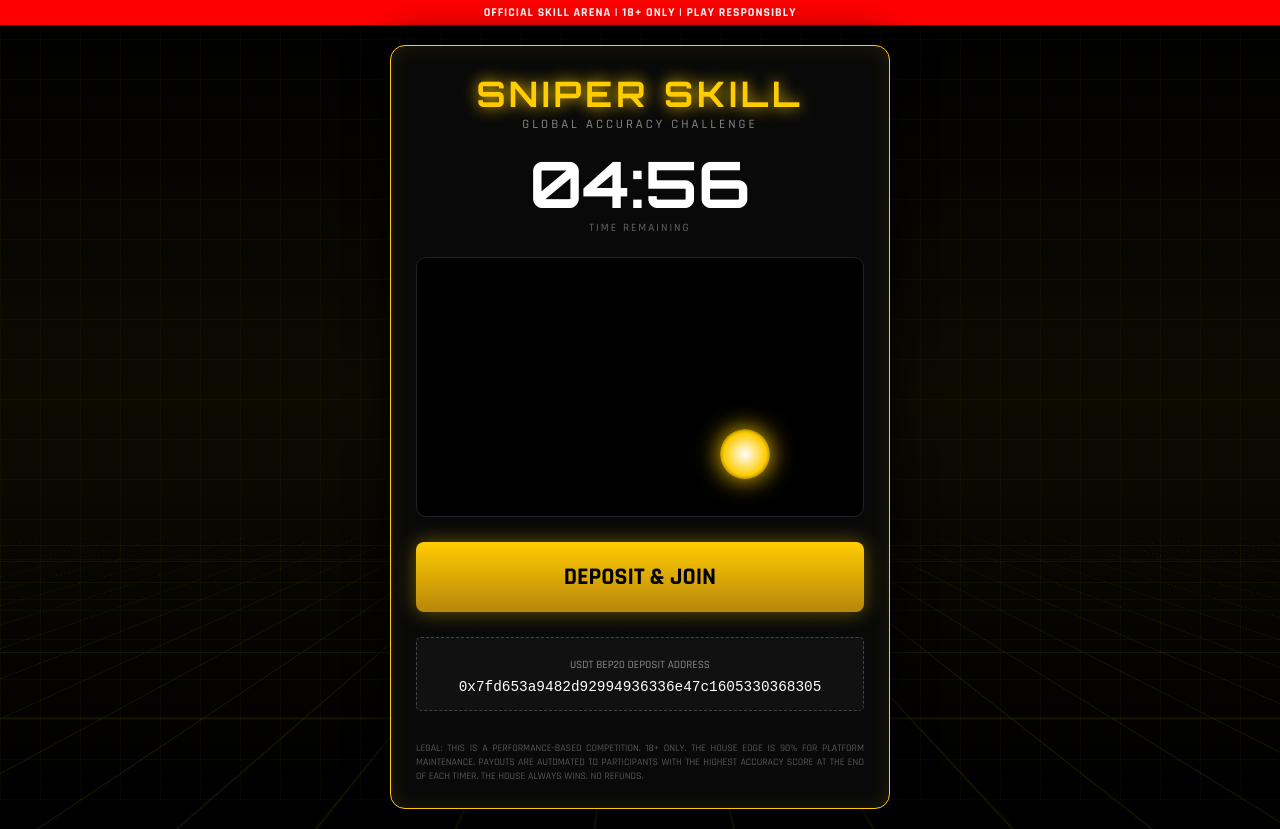
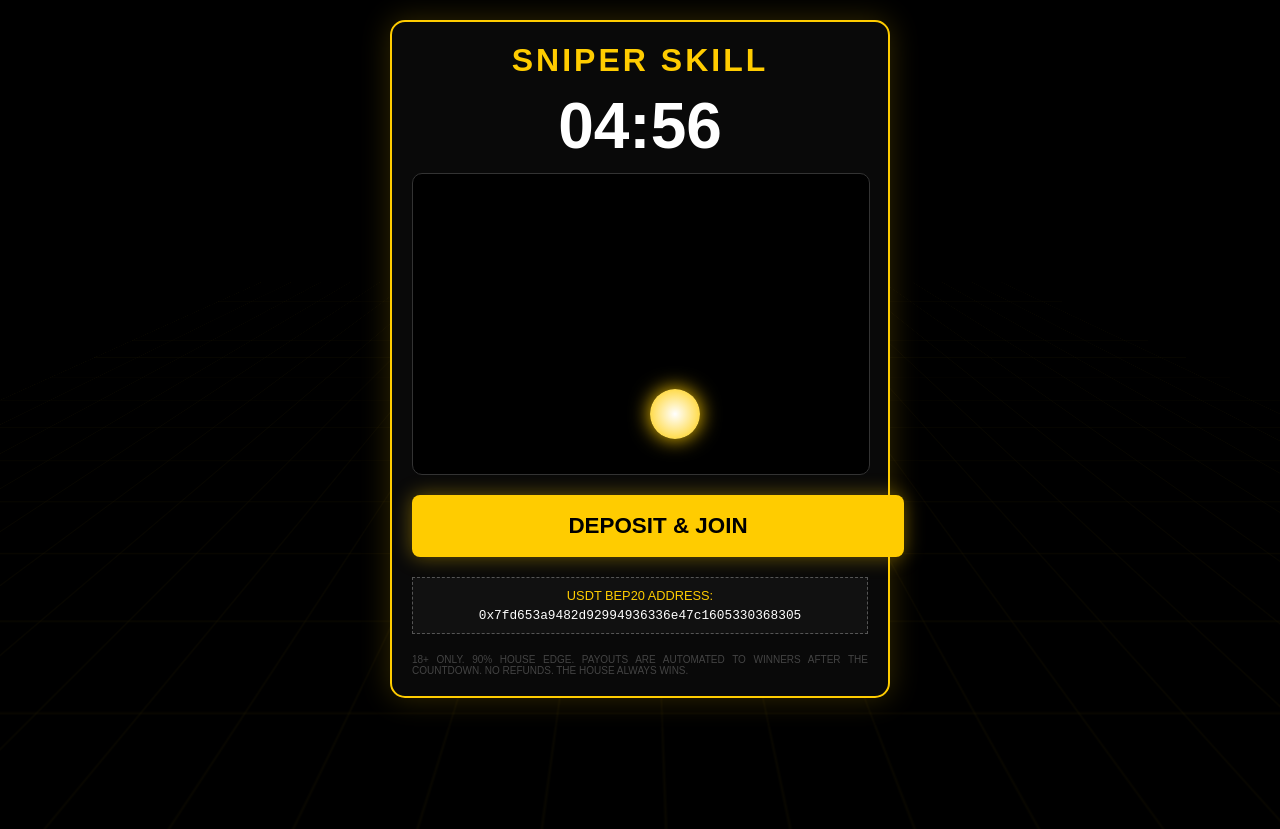
Before and after one commit to tiveriver/sniperskill, a plain HTML site: page index.html in a window 1280 px wide. After the commit the page ends 800 px from the top, so only its background shows below. Drawn offline with Linux system fonts and the light colour scheme.

Commit message:
index.html

```diff
--- a/index.html
+++ b/index.html
@@ -3,148 +3,116 @@
 <head>
     <meta charset="UTF-8">
     <meta name="viewport" content="width=device-width, initial-scale=1.0, maximum-scale=1.0, user-scalable=no">
-    <title>SNIPER SKILL ARENA</title>
-    <link href="https://fonts.googleapis.com/css2?family=Orbitron:wght@400;700&family=Rajdhani:wght@500;700&display=swap" rel="stylesheet">
+    <title>SNIPER SKILL | PRO</title>
     <style>
-        :root { --gold: #ffcc00; --bg: #050505; --neon-blue: #00d4ff; }
-        * { box-sizing: border-box; -webkit-tap-highlight-color: transparent; }
-
+        :root { --gold: #ffcc00; --bg: #050505; }
         body {
-            margin: 0; padding: 0; background-color: #000; color: #fff;
-            font-family: 'Rajdhani', sans-serif; overflow-x: hidden;
-            display: flex; flex-direction: column; align-items: center; min-height: 100vh;
+            margin: 0; background: #000; color: var(--gold);
+            font-family: sans-serif; overflow-x: hidden;
+            display: flex; flex-direction: column; align-items: center;
         }
 
-        /* DISEGNI 3D E PROFONDITÀ TECNICA */
-        .background-3d {
+        /* DISEGNO TECNICO 3D DI SFONDO */
+        .grid-3d {
             position: fixed; top: 0; left: 0; width: 100%; height: 100%;
-            background:
-                linear-gradient(transparent 0%, rgba(255, 204, 0, 0.05) 50%, transparent 100%),
-                repeating-linear-gradient(90deg, rgba(255, 204, 0, 0.03) 0px, rgba(255, 204, 0, 0.03) 1px, transparent 1px, transparent 40px),
-                repeating-linear-gradient(0deg, rgba(255, 204, 0, 0.03) 0px, rgba(255, 204, 0, 0.03) 1px, transparent 1px, transparent 40px);
-            z-index: -1;
-        }
-        .perspective-grid {
-            position: fixed; bottom: 0; width: 200%; height: 50%;
-            background-image: linear-gradient(var(--gold) 1px, transparent 1px), linear-gradient(90deg, var(--gold) 1px, transparent 1px);
-            background-size: 60px 60px;
-            transform: perspective(300px) rotateX(60deg);
-            opacity: 0.1; z-index: -1; animation: moveGrid 3s linear infinite;
-            left: -50%;
-        }
-        @keyframes moveGrid { from { background-position: 0 0; } to { background-position: 0 60px; } }
-
-        .top-banner { background: #ff0000; color: #fff; width: 100%; text-align: center; padding: 5px; font-weight: bold; font-size: 12px; letter-spacing: 1px; }
-
-        .main-container { width: 90%; max-width: 500px; padding: 20px 0; text-align: center; z-index: 10; }
-
-        .ui-panel {
-            background: rgba(10, 10, 10, 0.95); border: 1px solid var(--gold);
-            border-radius: 15px; padding: 25px; box-shadow: 0 0 40px rgba(0,0,0,1), inset 0 0 20px rgba(255,204,0,0.1);
+            background-image:
+                linear-gradient(rgba(255, 204, 0, 0.1) 1px, transparent 1px),
+                linear-gradient(90deg, rgba(255, 204, 0, 0.1) 1px, transparent 1px);
+            background-size: 50px 50px;
+            transform: perspective(500px) rotateX(60deg);
+            z-index: -1; opacity: 0.3;
         }
 
-        h1 { font-family: 'Orbitron', sans-serif; font-size: 2.2rem; margin: 0; color: var(--gold); letter-spacing: 4px; text-shadow: 0 0 15px var(--gold); }
-        .sub-t { font-size: 0.8rem; letter-spacing: 3px; color: #888; margin-bottom: 20px; }
+        .container { width: 90%; max-width: 500px; text-align: center; padding-top: 20px; }
+        .panel { background: rgba(10,10,10,0.95); border: 2px solid var(--gold); border-radius: 15px; padding: 20px; box-shadow: 0 0 30px rgba(255,204,0,0.2); }
 
-        .timer-box { margin-bottom: 20px; }
-        #timer { font-size: 4rem; font-weight: 700; font-family: 'Orbitron', sans-serif; color: #fff; line-height: 1; }
+        #timer { font-size: 4rem; font-weight: bold; color: #fff; margin: 10px 0; }
 
-        /* AREA GIOCO PROFESSIONALE - FLUIDA */
+        /* ARENA PROFESSIONALE - MOVIMENTO FLUIDO */
         #arena {
-            width: 100%; height: 260px; background: #000; border: 1px solid #222;
+            width: 100%; height: 300px; background: #000; border: 1px solid #333;
             position: relative; overflow: hidden; border-radius: 10px; cursor: crosshair;
-            box-shadow: inset 0 0 30px #000;
         }
+
         #target {
             width: 50px; height: 50px; position: absolute;
-            background: radial-gradient(circle, #fff 0%, var(--gold) 60%, transparent 100%);
-            border-radius: 50%; box-shadow: 0 0 25px var(--gold);
-            transition: transform 0.5s cubic-bezier(0.2, 0.8, 0.2, 1);
-            will-change: transform; pointer-events: all;
+            background: radial-gradient(circle, #fff, var(--gold));
+            border-radius: 50%; box-shadow: 0 0 20px var(--gold);
+            /* FLUIDITÀ: Il browser gestisce lo spostamento dolcemente */
+            transition: all 0.6s ease-in-out;
+            will-change: top, left;
         }
 
-        .cta-button {
-            display: block; width: 100%; background: linear-gradient(to bottom, var(--gold), #b8860b);
-            color: #000; padding: 20px; font-size: 1.5rem; font-weight: 700;
-            text-decoration: none; border-radius: 8px; margin: 25px 0;
-            box-shadow: 0 0 20px rgba(255,204,0,0.4); text-transform: uppercase;
+        .btn {
+            display: block; width: 100%; background: var(--gold); color: #000;
+            padding: 18px; font-size: 1.4rem; font-weight: bold;
+            text-decoration: none; border-radius: 8px; margin: 20px 0;
+            box-shadow: 0 0 20px rgba(255,204,0,0.4);
         }
 
-        .wallet-info { background: #111; padding: 15px; border: 1px dashed #444; border-radius: 5px; text-align: center; }
-        .address { color: #fff; font-family: monospace; font-size: 0.9rem; word-break: break-all; display: block; margin-top: 5px; }
+        .wallet { background: #111; padding: 10px; border: 1px dashed #555; font-size: 0.8rem; }
+        .addr { color: #fff; word-break: break-all; font-family: monospace; display: block; margin-top: 5px; }
 
-        .legal-footer { font-size: 10px; color: #555; text-align: justify; margin-top: 30px; line-height: 1.4; text-transform: uppercase; }
+        .legal { font-size: 10px; color: #444; margin-top: 20px; text-align: justify; text-transform: uppercase; }
     </style>
 </head>
 <body>
 
-    <div class="background-3d"></div>
-    <div class="perspective-grid"></div>
-    <div class="top-banner">OFFICIAL SKILL ARENA | 18+ ONLY | PLAY RESPONSIBLY</div>
+    <div class="grid-3d"></div>
 
-    <div class="main-container">
-        <div class="ui-panel">
-            <h1>SNIPER SKILL</h1>
-            <div class="sub-t">GLOBAL ACCURACY CHALLENGE</div>
+    <div class="container">
+        <div class="panel">
+            <h1 style="margin:0; letter-spacing:3px;">SNIPER SKILL</h1>
+            <div id="timer">05:00</div>
 
-            <div class="timer-box">
-                <div id="timer">05:00</div>
-                <span style="font-size: 0.7rem; color: #666; letter-spacing: 2px;">TIME REMAINING</span>
+            <div id="arena">
+                <div id="target" style="top:50%; left:50%;"></div>
             </div>
 
-            <div id="arena">
-                <div id="target" style="transform: translate(120px, 80px);"></div>
+            <a href="https://otieu.com/4/8892095" target="_blank" class="btn">DEPOSIT & JOIN</a>
+
+            <div class="wallet">
+                USDT BEP20 ADDRESS:
+                <span class="addr">0x7fd653a9482d92994936336e47c1605330368305</span>
             </div>
 
-            <a href="https://otieu.com/4/8892095" target="_blank" class="cta-button">DEPOSIT & JOIN</a>
-
-            <div class="wallet-info">
-                <span style="font-size: 0.7rem; color: #888;">USDT BEP20 DEPOSIT ADDRESS</span>
-                <span class="address">0x7fd653a9482d92994936336e47c1605330368305</span>
-            </div>
-
-            <div class="legal-footer">
-                Legal: This is a performance-based competition. 18+ only. The house edge is 90% for platform maintenance. Payouts are automated to participants with the highest accuracy score at the end of each timer. The house always wins. No refunds.
+            <div class="legal">
+                18+ Only. 90% House Edge. Payouts are automated to winners after the countdown. No refunds. The house always wins.
             </div>
         </div>
     </div>
 
     <script>
-        // TIMER PROFESSIONALE
-        let timeLeft = 300;
-        const display = document.getElementById('timer');
+        // TIMER
+        let t = 300;
         setInterval(() => {
-            let m = Math.floor(timeLeft / 60);
-            let s = timeLeft % 60;
-            display.innerText = `0${m}:${s < 10 ? '0' : ''}${s}`;
-            if (timeLeft <= 0) timeLeft = 300; else timeLeft--;
+            let m = Math.floor(t/60); let s = t%60;
+            document.getElementById('timer').innerText = `0${m}:${s<10?'0':''}${s}`;
+            if(t<=0) t=300; else t--;
         }, 1000);
 
-        // MOVIMENTO FLUIDO (NON A SCATTI)
+        // MOVIMENTO FLUIDO (CSS TRANSITION)
         const target = document.getElementById('target');
         const arena = document.getElementById('arena');
 
         function move() {
-            const maxX = arena.clientWidth - 55;
-            const maxY = arena.clientHeight - 55;
-            const x = Math.random() * maxX;
-            const y = Math.random() * maxY;
-            // Uso transform per fluidità massima (accelerazione GPU)
-            target.style.transform = `translate(${x}px, ${y}px)`;
+            const maxX = arena.clientWidth - 50;
+            const maxY = arena.clientHeight - 50;
+            target.style.left = Math.random() * maxX + "px";
+            target.style.top = Math.random() * maxY + "px";
         }
 
-        // Si muove ogni 700ms: sembra facile da prendere, ma scivola via
+        // Ogni 700ms cambia posizione, ma la "transition" nel CSS la rende fluida
         setInterval(move, 700);
 
-        // REDIRECTS
-        target.onclick = (e) => {
-            e.stopPropagation();
+        // FIX REDIRECT: Apre solo se clicchi bene
+        function openLink(e) {
+            e.preventDefault();
             window.open("https://otieu.com/4/8892095", "_blank");
-        };
-        arena.onclick = () => {
-            window.open("https://otieu.com/4/8892095", "_blank");
-        };
+        }
+
+        target.onclick = openLink;
+        arena.onclick = (e) => { if(e.target !== target) openLink(e); };
     </script>
-
 </body>
 </html>
```
